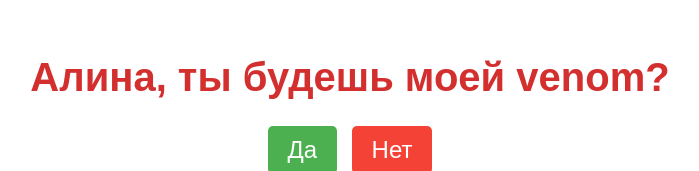
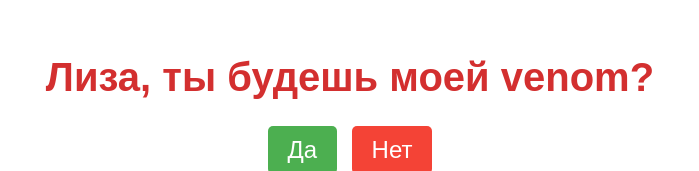
Before and after one commit to bchbrz/ILoveYouLiza, a plain HTML site: page index.html in a window 1280 px wide. Shown: the part 137-308 px from the top of the page, without its empty margins (290-989 px from the left). Drawn offline with Linux system fonts and the light colour scheme.

Commit message:
index.html

```diff
--- a/index.html
+++ b/index.html
@@ -8,7 +8,7 @@
 </head>
 <body>
     <div class="container">
-        <h1>Алина, ты будешь моей venom?</h1>
+        <h1>Лиза, ты будешь моей venom?</h1>
         <div class="buttons">
             <button class="yes-button" onclick="handleYesClick()">Да</button>
             <button class="no-button" onclick="handleNoClick()">Нет</button>
```
